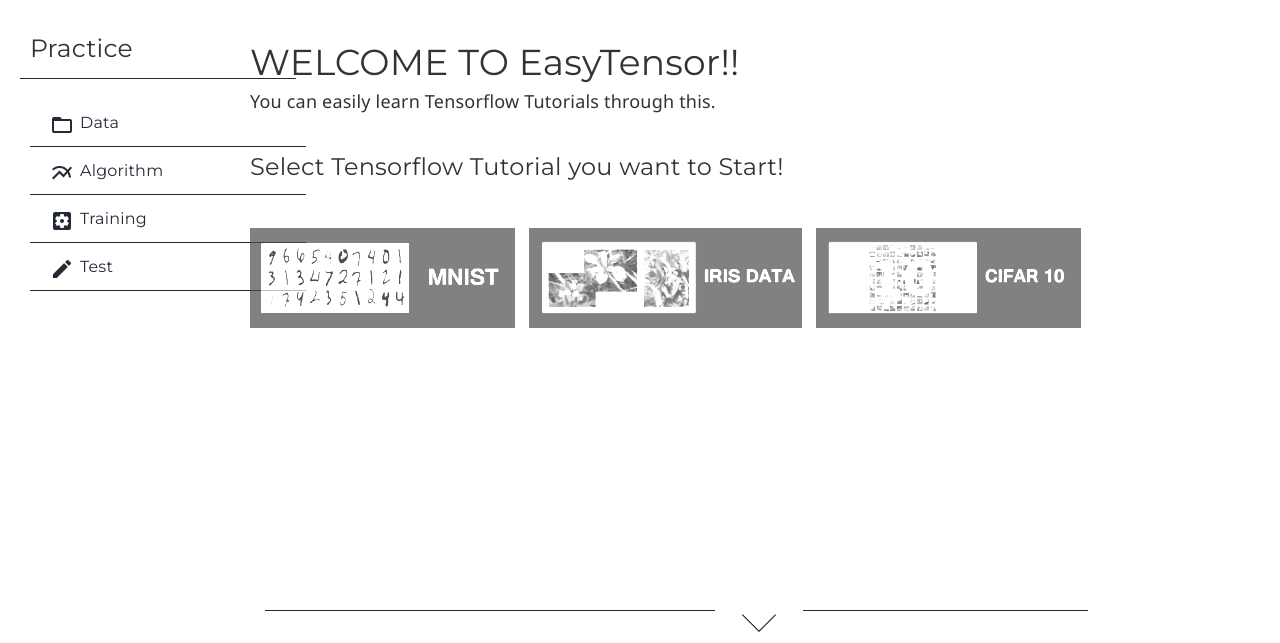
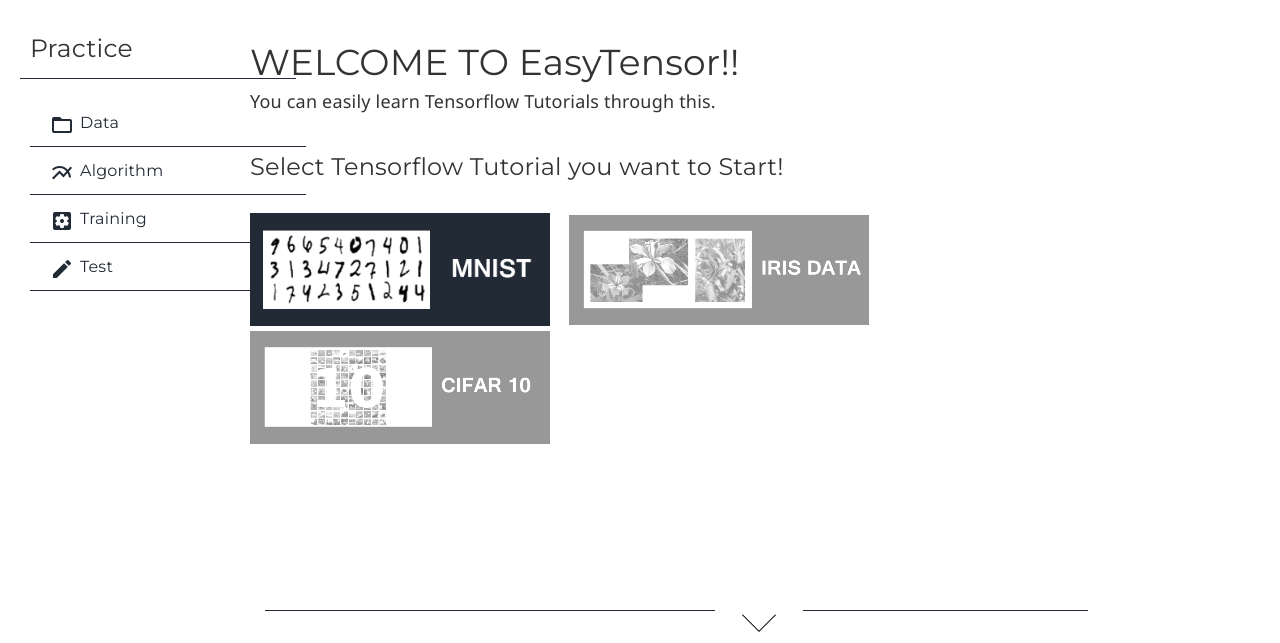
Before and after one commit to yhi00240/practice, a Django app: page /main/ in a window 1280 px wide. Shown: the part 70-713 px from the top of the page. Run offline with Django 3.2, Linux system fonts and the light colour scheme; some libraries are stand-ins or nearby versions.

Commit message:
At main page, buttons without mnist doesnt use

```diff
--- a/practice/static/practice/css/base.css
+++ b/practice/static/practice/css/base.css
@@ -211,6 +211,7 @@ body .cc-selector input {
 body .cc-selector  input:active + .drinkcard-cc {
   opacity: .9;
 }
+
 body .cc-selector  input:checked + .drinkcard-cc {
   -webkit-filter : none;
   -moz-filter : none;
@@ -407,3 +408,33 @@ body #section01 a span {
   margin-right: 5px;
   margin-top: 10px;
 }
+
+.no_active_img {
+    -webkit-filter : brightness(1.2) grayscale(1) opacity(.5);
+  -moz-filter : brightness(1.2) grayscale(1) opacity(.5);
+  filter : brightness(1.2) grayscale(1) opacity(.5);
+}
+
+body .cc-selector  input:active + .active_img {
+  opacity: .9;
+}
+
+body .cc-selector  input:checked + .active_img {
+  -webkit-filter : none;
+  -moz-filter : none;
+  filter : none;
+}
+
+body .active_img {
+  cursor:pointer;
+  background-size : contain;
+  background-repeat : no-repeat;
+  display : inline-block;
+  -webkit-transition : all 100ms ease-in;
+  -moz-transition : all 100ms ease-in;
+  transition : all 100ms ease-in;
+}
+
+body .active_img:hover {
+  box-shadow : 2px 2px black;
+}
--- a/practice/templates/practice/main.html
+++ b/practice/templates/practice/main.html
@@ -10,9 +10,9 @@
   <h3>Select Tensorflow Tutorial you want to Start!</h3>
   <br>
   <div class="cc-selector">
-    <label><input type='radio' name = 'practice' value='mnist'/><img src="{%  static 'practice/images/MNIST.png' %}"  class="drinkcard-cc"></label>
-    <label><input type='radio' name = 'practice' value='iris'/><img src="{%  static 'practice/images/IRIS.png' %}"  class="drinkcard-cc"></label>
-    <label><input type='radio' name = 'practice' value='cifar10'/><img src="{%  static 'practice/images/CIFAR10.png' %}"  class="drinkcard-cc"></label>
+    <label><input type="radio" name = "practice" value="mnist"/><img src="{%  static 'practice/images/MNIST.png' %}" width="300" height="auto" class="active_img" style="margin-right:15px;"></label>
+    <label><input type="radio" name = "practice" value="iris"/><img src="{%  static 'practice/images/IRIS.png' %}" width="300" height="auto" class="no_active_img" style="margin-right:15px;"></label>
+    <label><input type="radio" name = "practice" value="cifar10"/><img src="{%  static 'practice/images/CIFAR10.png' %}" width="300" height="auto" class="no_active_img" style="margin-right:15px;"></label>
   </div>
   <br>
   <br>
@@ -48,8 +48,8 @@
 
 {% block scripts %}
 <script>
- $(function () {
-      $('a[href="#section02"]').on('click', function (e) {
+  $(function () {
+     $('a[href="#section02"]').on('click', function (e) {
         $('html, body').animate({
           scrollTop: $("#section02").offset().top
         }, 500);
@@ -57,7 +57,7 @@
       });
     });
 
-  $('input').click(
+  $('input:radio[name="practice"]').click(
     function() {
       var obj = document.getElementsByName('practice');
       var checked_value = '';
@@ -66,9 +66,11 @@
 	      checked_value = obj[i].value;
 	    }
       }
-      location.href='/'+ checked_value +'/data'
-      }
-  );
+      if(checked_value=="mnist")
+        location.href='/'+ checked_value +'/data'
+      else
+        alert("These tutorials aren't available");
+  });
 
   $(document).ready(function() {
     var cur= window.location.pathname;
```
